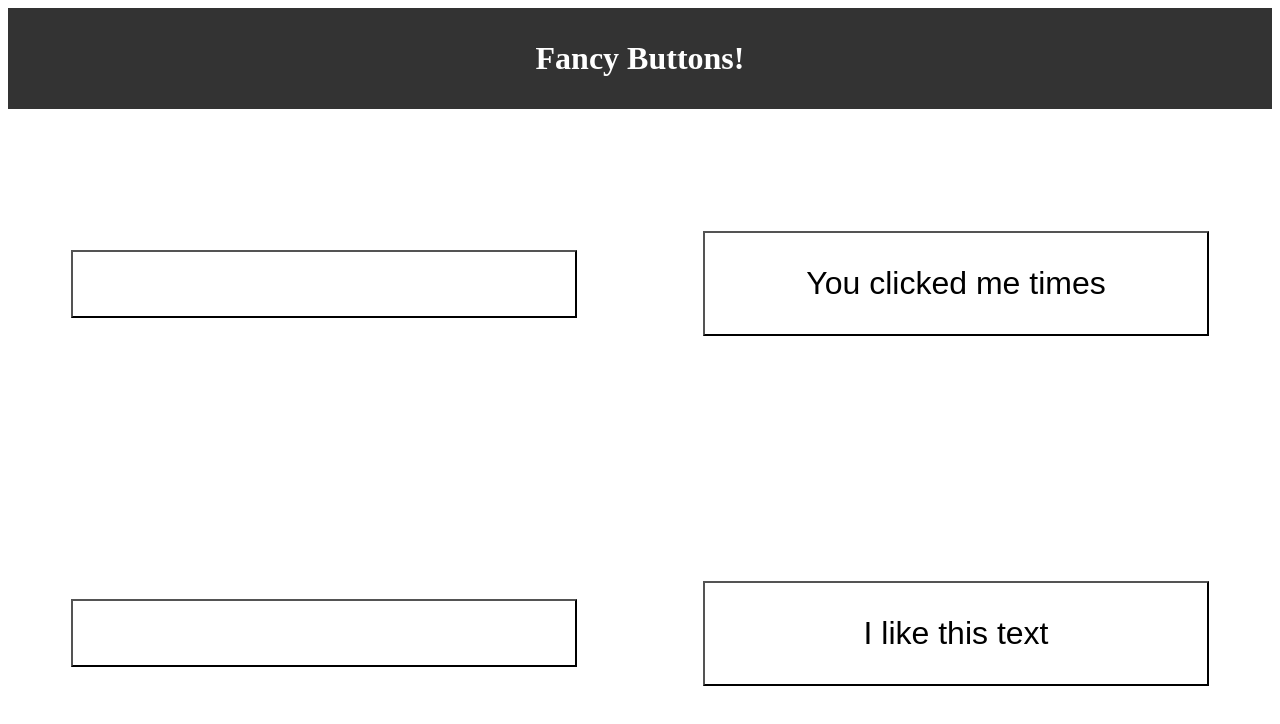
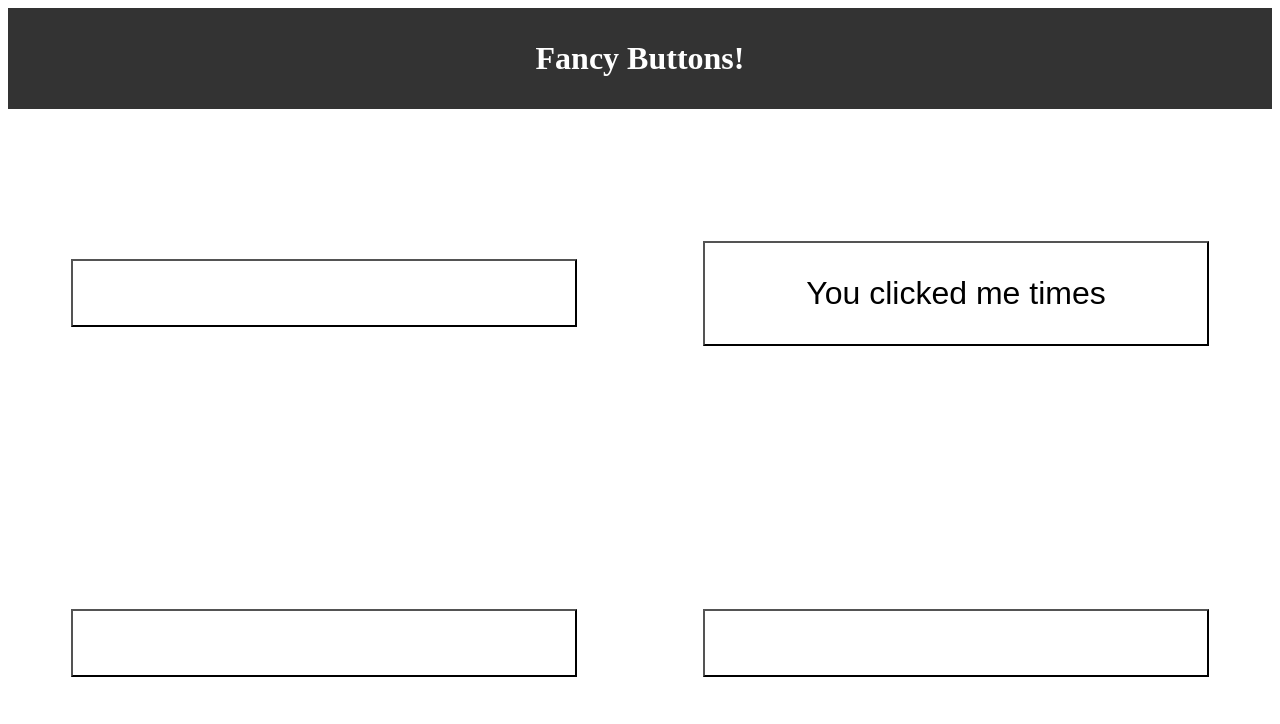
Before and after one commit to jeandre-visser/fancy-buttons, a React (Create React App) app: page / in a window 1280 px wide. Shown: the top 724 px of the page. Built offline with nearby package versions, Linux system fonts and the light colour scheme.

Commit message:
Create loop to store as many span elements based on the repetitions value

```diff
--- a/src/components/TextRepeaterButton.js
+++ b/src/components/TextRepeaterButton.js
@@ -1,9 +1,17 @@
 import { useState } from "react";
 
-function TextRepeaterButton() {
+function TextRepeaterButton(props) {
+
+
+  const [repetitions, setRepetitions] = useState();
+  const textArr = [];
+  for (let i = 0; i < repetitions; i++) {
+    textArr.push(<span key={i} >I like this text</span>)
+  }
+
   return (
     <button className="TextRepeaterButton">
-    <span>I like this text</span>
+    {textArr}
     </button>
   );
 }
```
